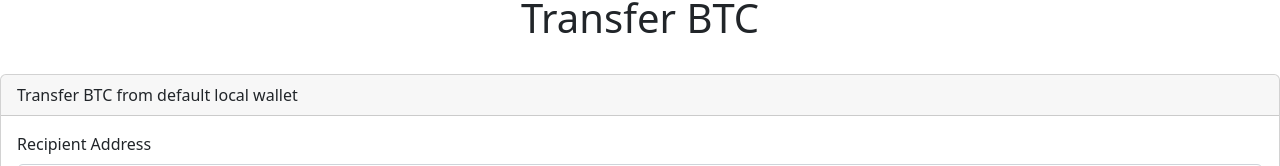
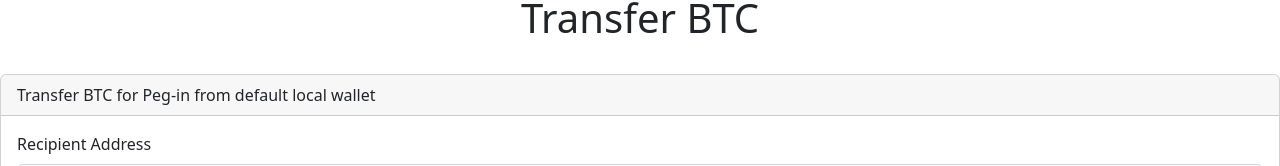
Before and after one commit to Topl/demo-btc-wallet, a React (Vite) app in the folder demo-ui/: page / in a window 1280 px wide. Shown: the part 286-452 px from the top of the page. Built offline with nearby package versions, Linux system fonts and the light colour scheme.

Commit message:
removed unnecessary line

```diff
--- a/demo-ui/src/views/Transfer.tsx
+++ b/demo-ui/src/views/Transfer.tsx
@@ -26,7 +26,7 @@ const Transfer: FunctionComponent =  () => {
   return <div>
     <h1 className='py-4 text-center'>Transfer BTC</h1>
     <Card className='w-1/2 m-auto'>
-      <Card.Header className='!bg-slate-100'>Transfer BTC from default local wallet</Card.Header>
+      <Card.Header className='!bg-slate-100'>Transfer BTC for Peg-in from default local wallet</Card.Header>
       <Card.Body>
         <Form onSubmit={handleSubmit}>
           <Form.Group className="mb-3" controlId="walletName" hidden>
```
Also changed, not shown: 1 other file (tests, documents, lock files or other folders).
